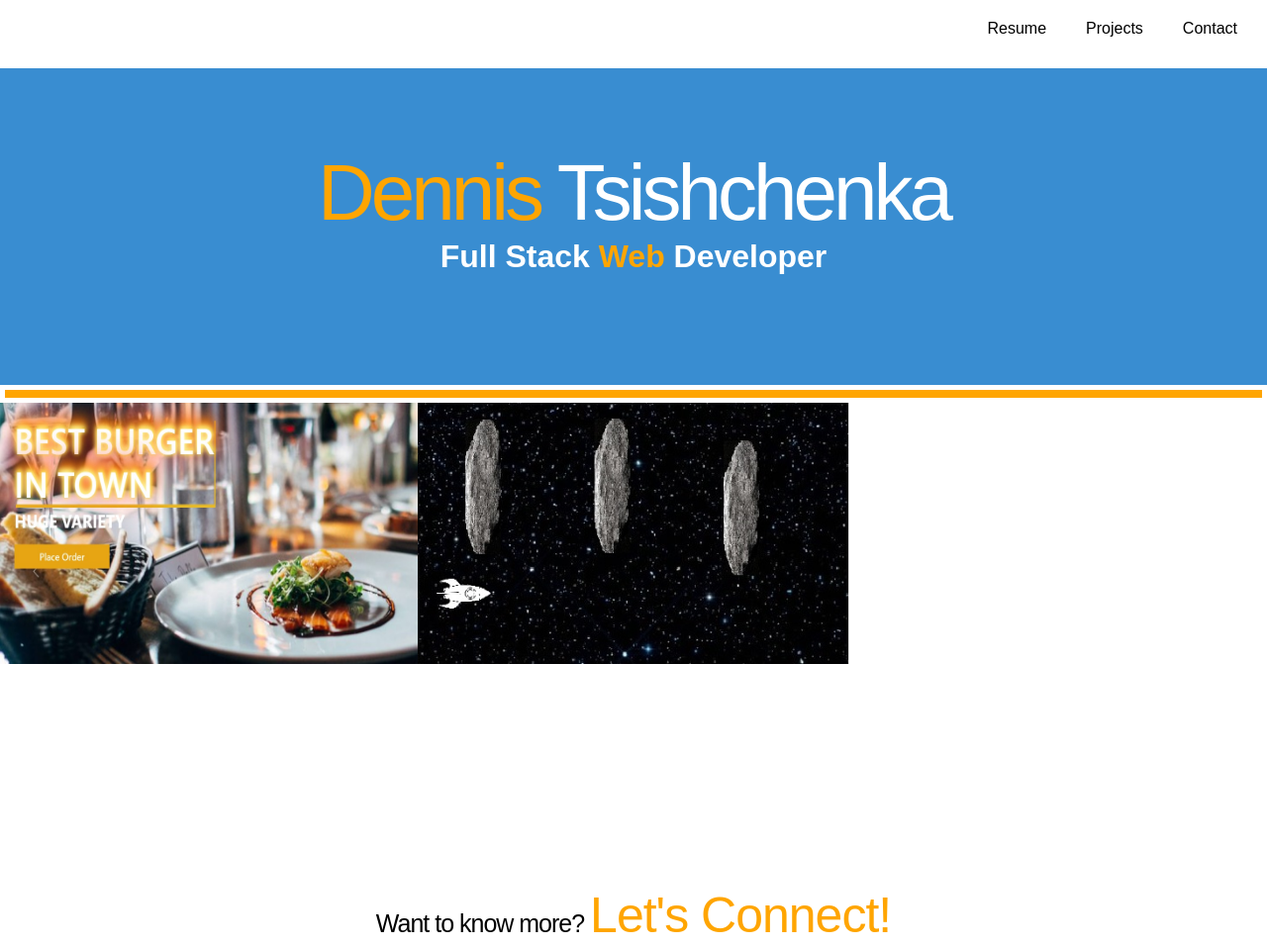
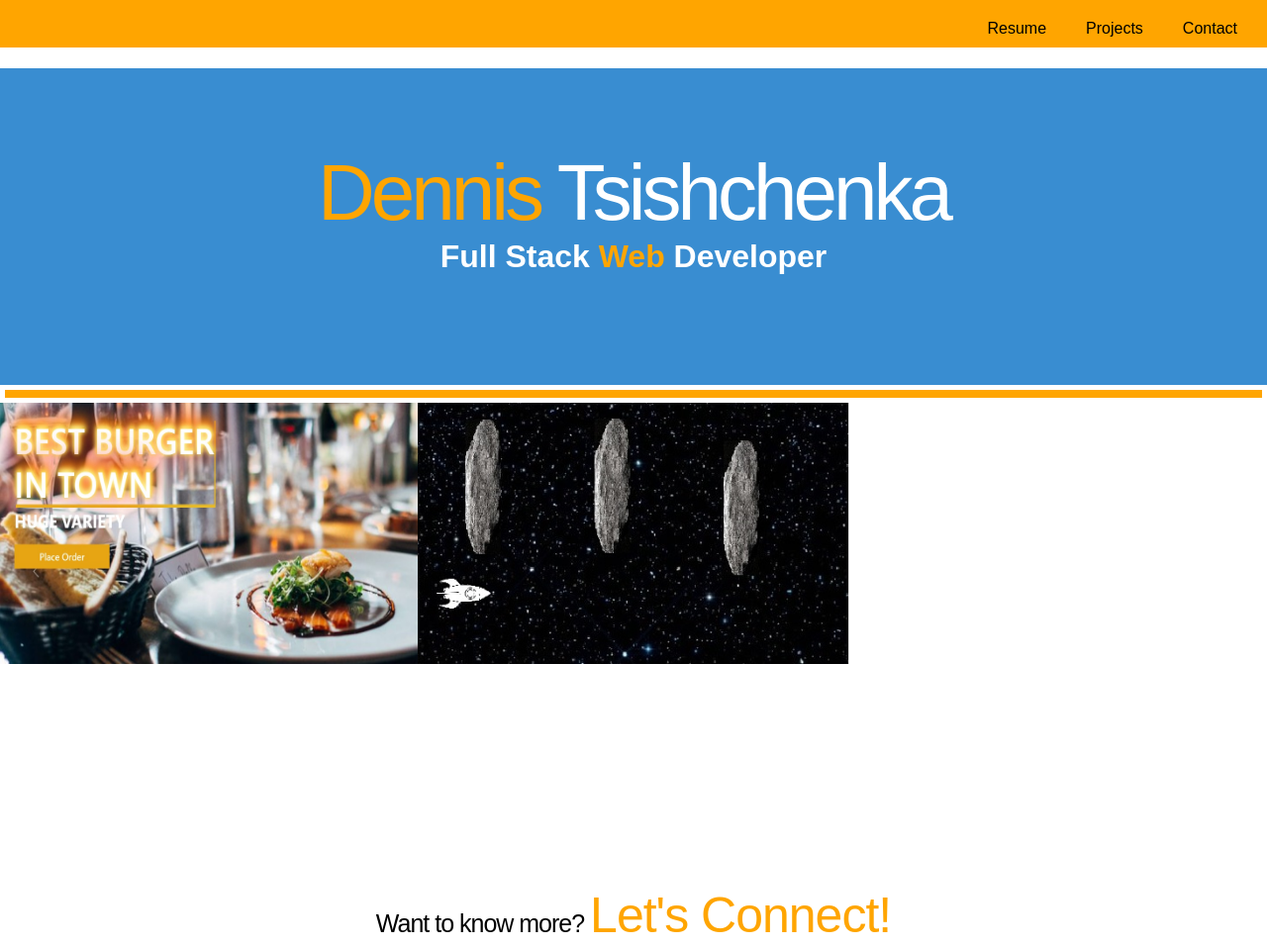
Before and after one commit to DennisTz/portfolio, a plain HTML site: page index.html in a window 1280 px wide. Shown: the top 957 px of the page at 99% size. Drawn offline with Linux system fonts and the light colour scheme.

Commit message:
Update index.html

```diff
--- a/index.html
+++ b/index.html
@@ -8,7 +8,7 @@
 
 <body>
   <div>
-    <nav>
+    <nav class="nav">
       <ul class="main-nav1">
 <!--         <li class="push"><a href="#about">About Me</a></li> -->
         <li><a href="#resume">Resume</a></li>
```
